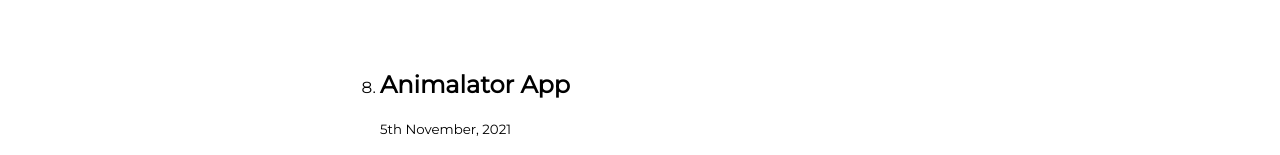
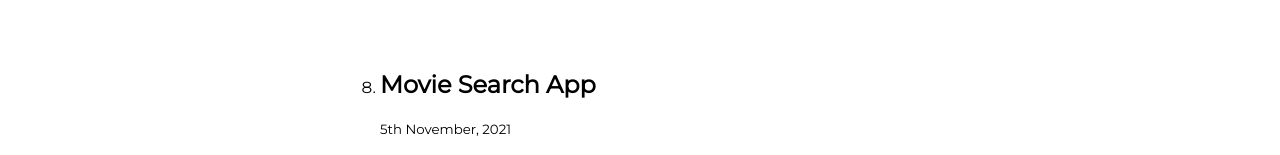
Before and after one commit to manojanasuri16/portfolio, a plain HTML site: page projects.html in a window 1280 px wide. Shown: the part 262-417 px from the top of the page. Drawn offline with Linux system fonts and the light colour scheme.

Commit message:
Update projects.html

```diff
--- a/projects.html
+++ b/projects.html
@@ -32,7 +32,7 @@
     <div class="container container-center">
         <ol reversed>
             <li class="list-ordered-space">
-                <h2>Animalator App</h2>
+                <h2>Movie Search App</h2>
                 <small>5th November, 2021</small>
                 <p>A Movie Search App built using <strong>ReactJS</strong> and <strong>OMDB API</strong>. </p>
                 <a class="link link-primary" href="https://csb-1rh2y.netlify.app/"/>Live Project</a>
```
